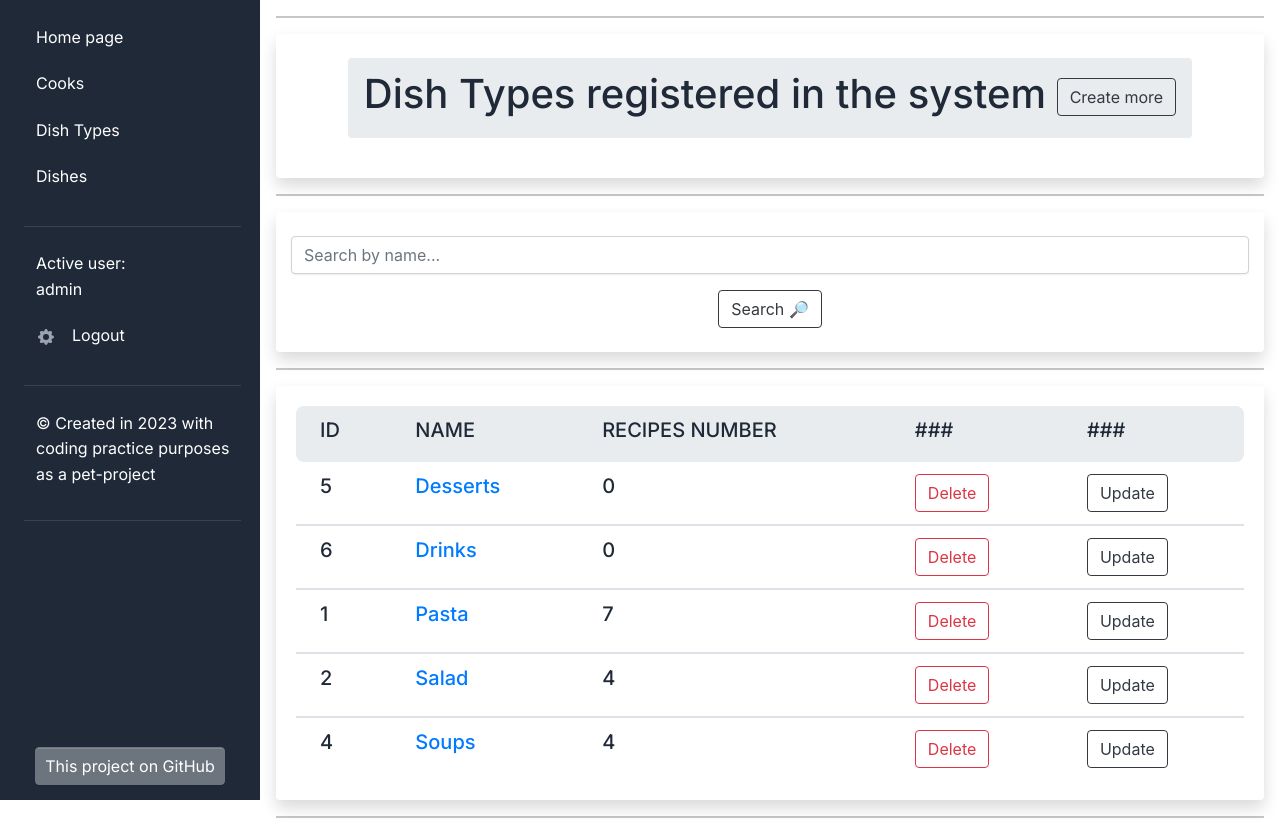
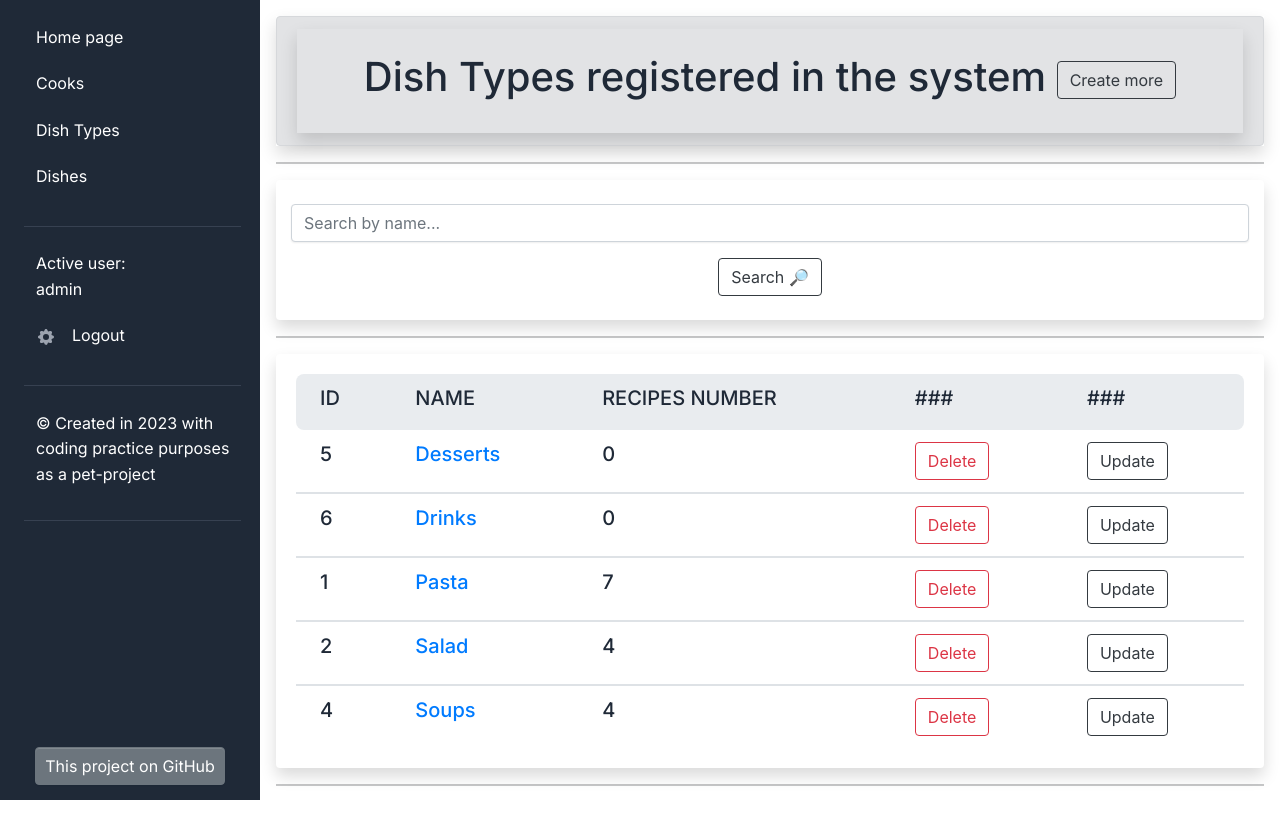
Before and after one commit to bohdan-yatsyna/kitchen-service-site, a Django app: page /dish-types/ in a window 1280 px wide. After the commit the page ends 800 px from the top, so only its background shows below. Run offline with Django 4.2, Linux system fonts and the light colour scheme; a user stored in the database is signed in; data comes from the database, SQL or seed files in the repository; some libraries are stand-ins or nearby versions.

Commit message:
Improve display of the header(h1) in dish_type_list.html

```diff
--- a/templates/kitchen/dish_type_list.html
+++ b/templates/kitchen/dish_type_list.html
@@ -3,16 +3,18 @@
 {% block title %}Dish Types{% endblock %}
 
 {% block content %}
-  <hr>
-  <div class="card border-0 shadow">
+<div class="py-2"></div>
+  <div class="shadow">
+    <div class="alert alert-secondary" role="alert">
+      <div class="shadow">
         <div class="py-4">
           <div class="d-flex justify-content-center">
             <div aria-label="breadcrumb" class="d-none d-md-inline-block">
-          <div class="breadcrumb breadcrumb-dark breadcrumb-transparent">
               <h1>
                 Dish Types registered in the system
                 <a class="btn btn-outline-dark" href="{% url 'kitchen:dish-type-create' %}">Create more</a>
               </h1>
+            </div>
           </div>
         </div>
       </div>
```
Lines whose indentation alone changed are shown as unchanged.
